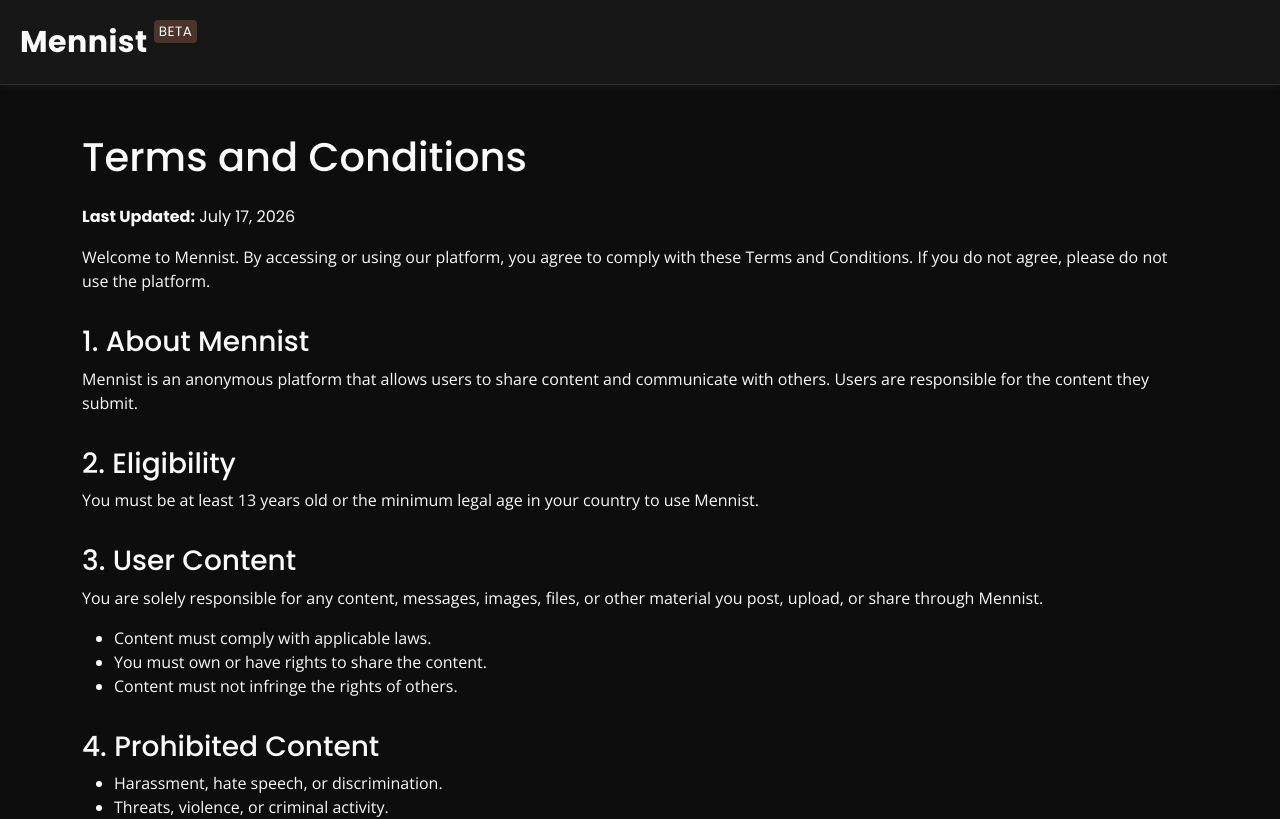
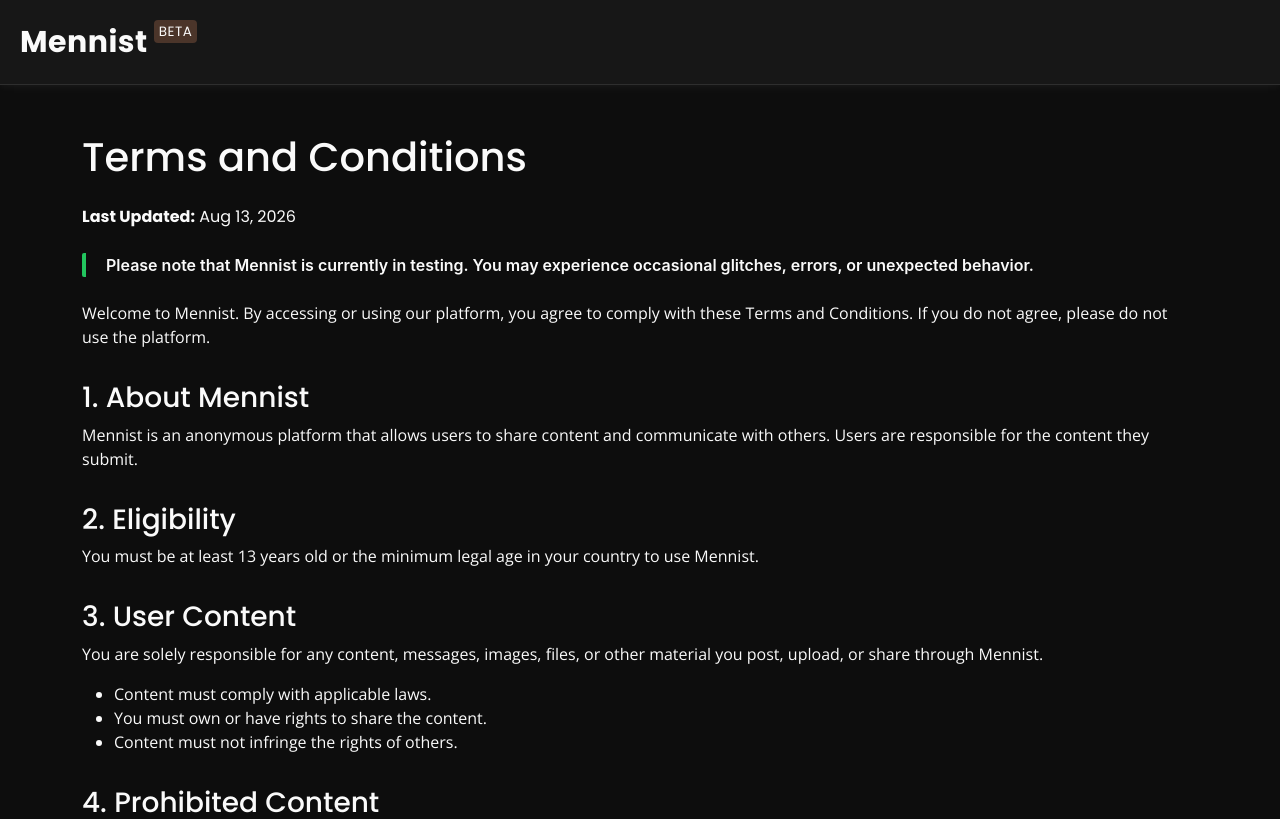
Before and after one commit to abhisheksable20/Mennist, a React (Create React App) app in the folder client/: page /terms-and-conditions in a window 1280 px wide. Shown: the top 819 px of the page. Built offline with nearby package versions, Linux system fonts and the light colour scheme.

Commit message:
updated terms and conditions /pc

```diff
--- a/client/src/App.css
+++ b/client/src/App.css
@@ -383,6 +383,14 @@ body {
   font-family: "Open Sans", sans-serif;
 }
 
+.testing-notice {
+  border-left: 4px solid #22C55E;
+  border-radius: 2px;
+  padding-left: 20px;
+  font-weight: 600;
+  color: #FAFAFA;
+}
+
 /* Styles for Chat Flag Button */
 .large-switch .form-check-input {
   transform: scale(1.5);
--- a/client/src/components/TermsAndConditions.js
+++ b/client/src/components/TermsAndConditions.js
@@ -7,7 +7,12 @@ function TermsAndConditions() {
             <h1 className="mb-4 post-title">Terms and Conditions</h1>
 
             <p className="post-title">
-                <strong>Last Updated:</strong> July 17, 2026
+                <strong>Last Updated:</strong> Aug 13, 2026
+            </p>
+
+            <p className="testing-notice my-4">
+                Please note that Mennist is currently in testing. You may experience
+                occasional glitches, errors, or unexpected behavior.
             </p>
 
             <p className="terms-para">
```
